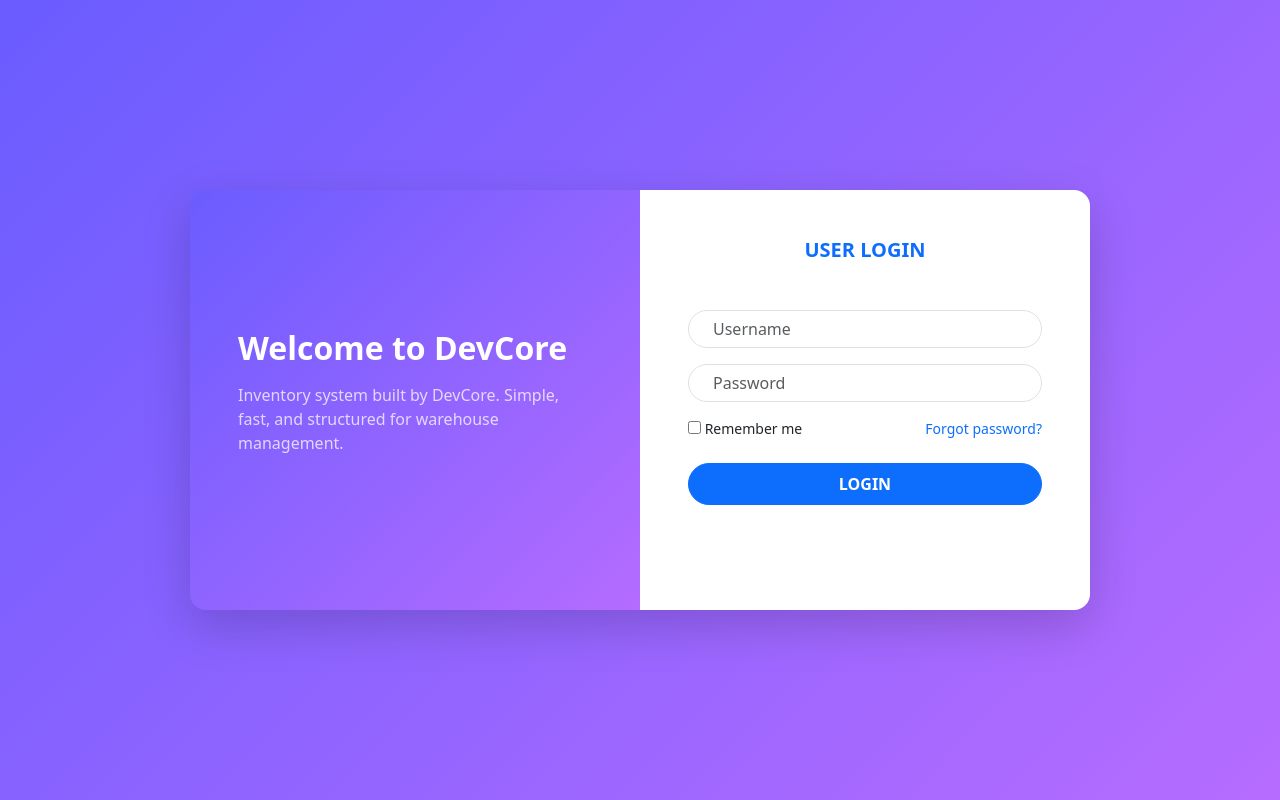
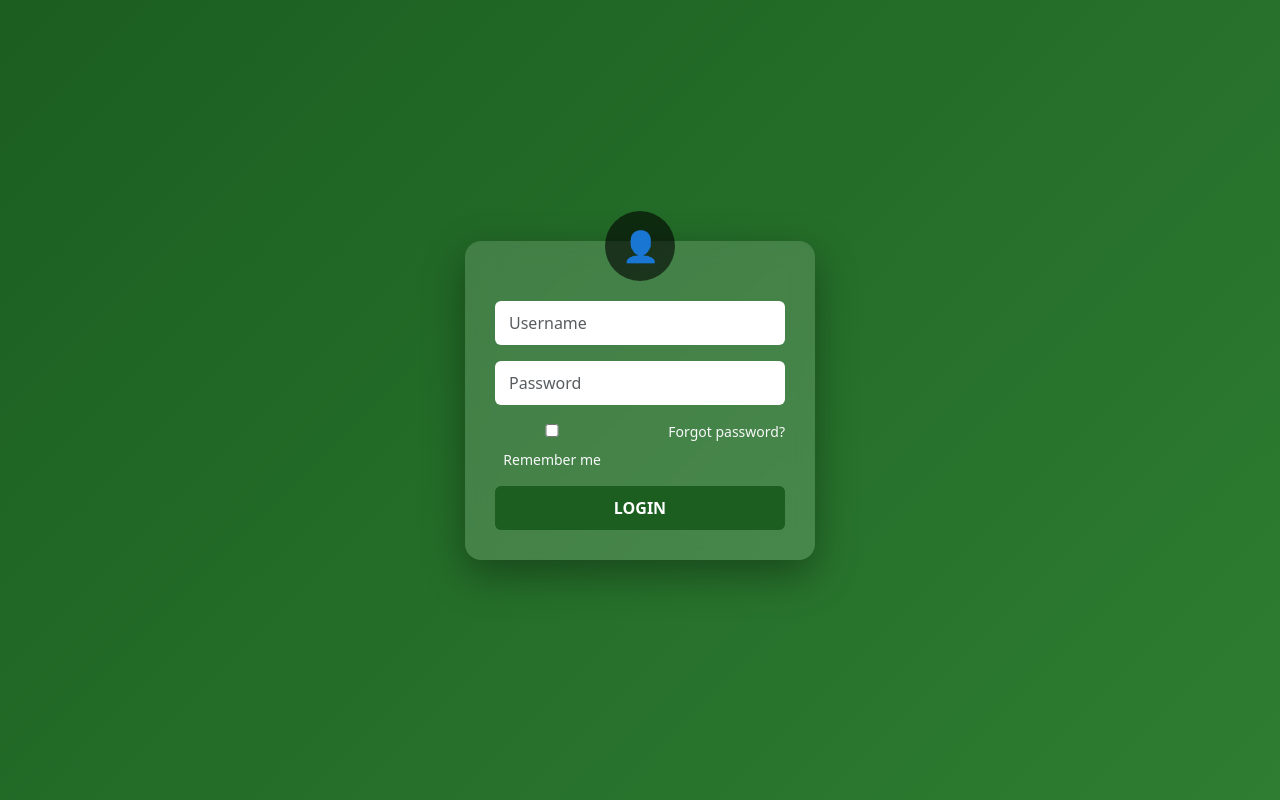
Before and after one commit to zeeazizah/devcore_ukk, a PHP site: page /login.php in a window 1280 px wide. Run offline with PHP 8.4, Linux system fonts and the light colour scheme.

Commit message:
commit desain login

```diff
--- a/assets/css/auth.css
+++ b/assets/css/auth.css
@@ -14,3 +14,56 @@ body {
     rgba(182,108,255,0.95)
   );
 }
+
+.login-page {
+  height: 100vh;
+  background: linear-gradient(135deg, #1b5e20, #2e7d32);
+  display: flex;
+  justify-content: center;
+  align-items: center;
+}
+
+/* KOTAK LOGIN (GLASS EFFECT) */
+.login-card {
+  width: 350px;
+  padding: 30px;
+  background: rgba(255, 255, 255, 0.15);
+  border-radius: 16px;
+  backdrop-filter: blur(12px);
+  box-shadow: 0 15px 40px rgba(0,0,0,0.35);
+  text-align: center;
+}
+
+/* ICON USER */
+.login-icon {
+  width: 70px;
+  height: 70px;
+  background: rgba(0,0,0,0.6);
+  border-radius: 50%;
+  margin: -60px auto 20px;
+  display: flex;
+  align-items: center;
+  justify-content: center;
+  color: white;
+  font-size: 30px;
+}
+
+/* INPUT */
+.login-card input {
+  width: 100%;
+  padding: 10px 14px;
+  border-radius: 6px;
+  border: none;
+  margin-bottom: 12px;
+}
+
+/* BUTTON */
+.login-card button {
+  width: 100%;
+  padding: 10px;
+  background: #1b5e20;
+  color: white;
+  border: none;
+  border-radius: 6px;
+  font-weight: bold;
+}
--- a/config.php
+++ b/config.php
@@ -1,5 +1,4 @@
 <?php
-
 session_start();
 
 // Database configuration
@@ -10,5 +9,4 @@
 
 // Create connection
 $conn = mysqli_connect($host, $username, $password, $database);
-
 ?>
--- a/dashboard.php
+++ b/dashboard.php
@@ -1,3 +1,4 @@
+
 <!DOCTYPE html>
 <html lang="en">
 <head>
--- /dev/null
+++ b/hash.php
@@ -0,0 +1,5 @@
+<?php
+
+echo password_hash("admin123", PASSWORD_DEFAULT);
+
+?>
--- a/login.php
+++ b/login.php
@@ -18,54 +18,37 @@ if (isset($_SESSION['login'])) {
   <!-- Custom CSS -->
   <link rel="stylesheet" href="assets/css/auth.css">
 </head>
-<body>
+<body class="login-page">
 
-<div class="container vh-100 d-flex align-items-center justify-content-center">
-  <div class="row auth-card shadow-lg rounded-4 overflow-hidden w-100">
-
-    <!-- LEFT PANEL -->
-    <div class="col-md-6 d-none d-md-flex auth-left text-white p-5">
-      <div class="my-auto">
-        <h2 class="fw-bold mb-3">Welcome to DevCore</h2>
-        <p class="opacity-75">
-          Inventory system built by DevCore.
-          Simple, fast, and structured for warehouse management.
-        </p>
-      </div>
-    </div>
-
-    <!-- RIGHT PANEL -->
-    <div class="col-md-6 bg-white p-5">
-      <div class="text-center mb-5">
-        <h5 class="fw-semibold text-primary">USER LOGIN</h5>
-      </div>
+<div class="login-card">
+  <div class="login-icon">👤</div>
 
   <form method="POST" action="login_process.php">
 
     <div class="mb-3">
-          <input type="text" name="username" class="form-control rounded-pill px-4" placeholder="Username" required>
+      <input type="text" name="username" class="form-control"
+             placeholder="Username" required>
     </div>
 
     <div class="mb-3">
-          <input type="password" name="password" class="form-control rounded-pill px-4" placeholder="Password" required>
+      <input type="password" name="password" class="form-control"
+             placeholder="Password" required>
     </div>
 
-        <div class="d-flex justify-content-between mb-4 small">
-          <div>
+    <div class="d-flex justify-content-between mb-3 small text-light">
+      <label>
         <input type="checkbox"> Remember me
-          </div>
-          <a href="#" class="text-decoration-none">Forgot password?</a>
+      </label>
+      <a href="#" class="text-light text-decoration-none">Forgot password?</a>
     </div>
 
-        <button class="btn btn-primary w-100 rounded-pill py-2 fw-semibold" href="login_process.php">
+    <button class="btn w-100 fw-semibold text-white">
       LOGIN
     </button>
 
   </form>
 </div>
 
-  </div>
-</div>
+</body>
 
-</body>
 </html>
```
Also changed, not shown: items.php (added). Lines whose indentation alone changed are shown as unchanged.
